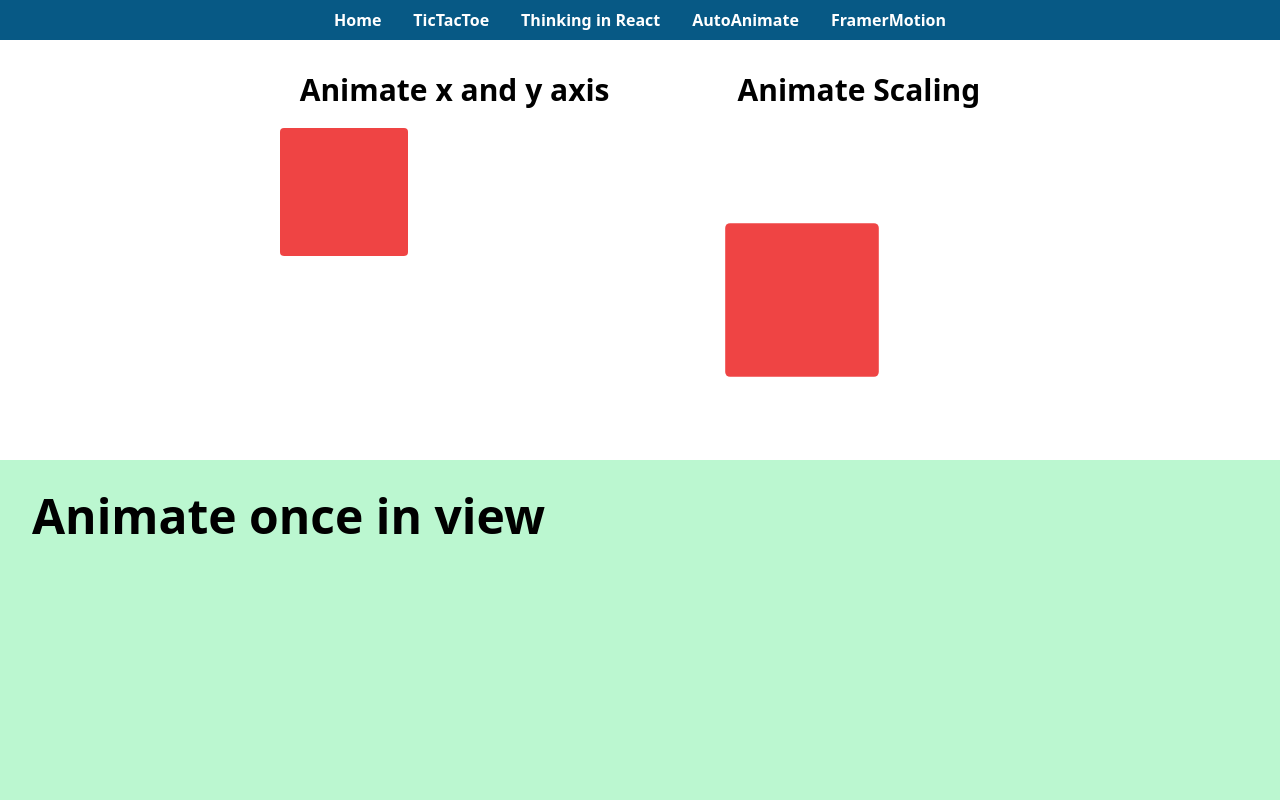
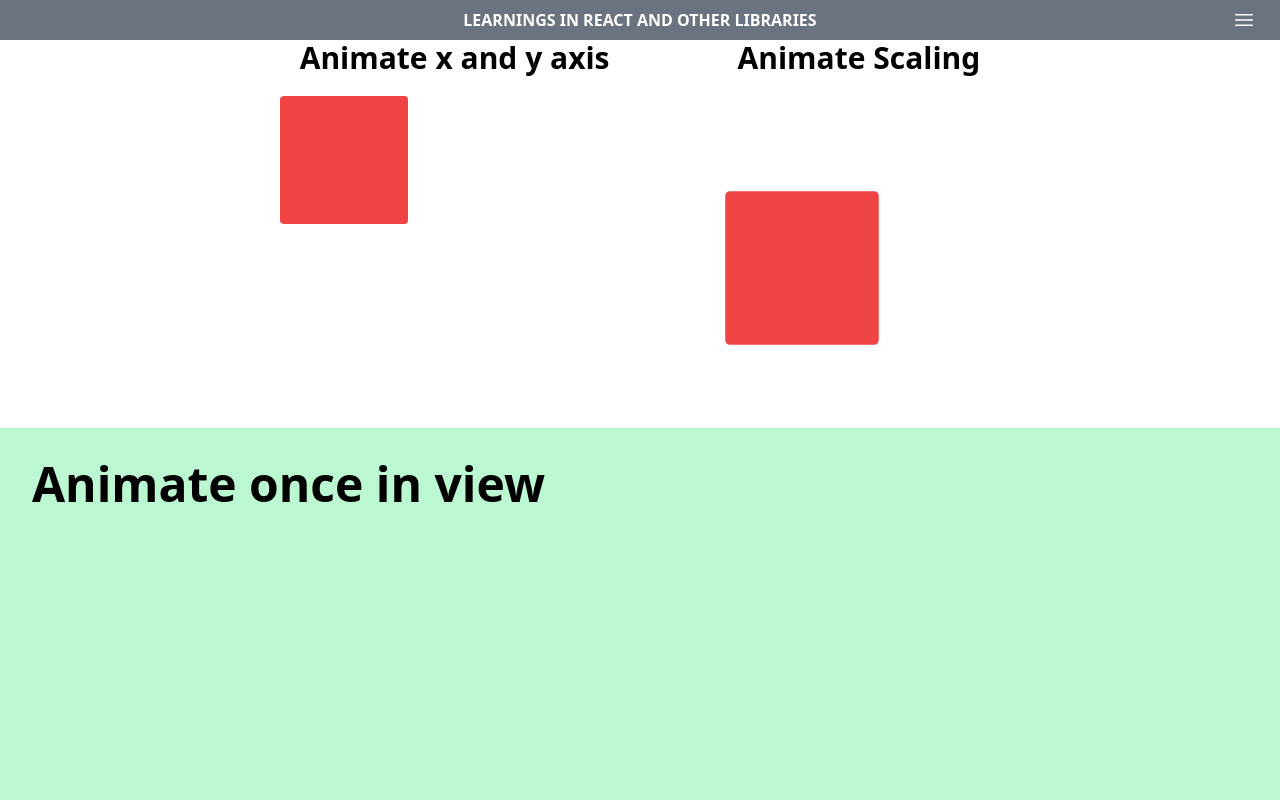
Before and after one commit to JullianMQ/Learning-React-2, a React (Vite) app: page /framermotion in a window 1280 px wide. Shown: the top 800 px of the page. Built offline with nearby package versions, Linux system fonts and the light colour scheme.

Commit message:
Added the side navbar

```diff
--- a/src/components/Navbar.tsx
+++ b/src/components/Navbar.tsx
@@ -1,20 +1,42 @@
 // import React from 'react'
 import '../output.css'
 import { Link } from 'react-router-dom'
+import { motion } from 'motion/react'
+import { useState } from 'react'
 
 const Navbar = () => {
+    const [isOpen, setIsOpen] = useState(false)
+
     return (
+        <>
+            <div className="w-screen">
+                <nav className="grid grid-cols-3 grid-rows-none bg-gray-500 text-white p-2">
+                    <p className="col-start-2 col-end-2 justify-self-center font-bold">
+                        LEARNINGS IN REACT AND OTHER LIBRARIES
+                    </p>
+                    <button className="col-start-3 col-end-3 justify-self-end mr-4 hover:scale-105"
+                        onClick={() => setIsOpen(!isOpen)}>
+                        <svg className="size-6"
+                            xmlns="http://www.w3.org/2000/svg" fill="none" viewBox="0 0 24 24" strokeWidth={1.5} stroke="currentColor" >
+                            <path strokeLinecap="round" strokeLinejoin="round" d="M3.75 6.75h16.5M3.75 12h16.5m-16.5 5.25h16.5" />
+                        </svg>
+                    </button>
+                </nav>
 
-        // TODO: MAKE A NEW NAVBAR THAT WILL USE AUTO ANIMATE LIBRARY
-        <nav className="grid justify-center p-2 bg-sky-800 text-white mb-8">
-            <ul className="flex gap-8 font-semibold">
-                <Link to="/">Home</Link>
-                <Link to="/tictactoe">TicTacToe</Link>
-                <Link to="/thinkinreact">Thinking in React</Link>
-                <Link to="/autoanimate">AutoAnimate</Link>
-                <Link to="/framermotion">FramerMotion</Link>
-            </ul>
-        </nav>
+                <motion.section className="h-lvh bg-gray-500 absolute right-0 text-nowrap overflow-x-hidden"
+                    initial={{ width: 0 }} animate={isOpen ? { width: 200, padding: 8 } : { width: 0, padding: 0 }}
+                    transition={{ type: 'spring', stiffness: 500, damping: 40, duration: .3}}>
+
+                    <ul className="text-white font-bold flex flex-col gap-2 overflow-x-hidden">
+                        <li><Link to="/">Home</Link></li>
+                        <li><Link to="/tictactoe">TicTacToe</Link></li>
+                        <li><Link to="/thinkinreact">Thinking in React</Link></li>
+                        <li><Link to="/autoanimate">AutoAnimate</Link></li>
+                        <li><Link to="/framermotion">FramerMotion</Link></li>
+                    </ul>
+                </motion.section>
+            </div>
+        </>
     )
 }
 
--- a/src/output.css
+++ b/src/output.css
@@ -554,12 +554,36 @@ video {
   display: none;
 }
 
+.absolute {
+  position: absolute;
+}
+
 .relative {
   position: relative;
 }
 
+.right-0 {
+  right: 0px;
+}
+
 .top-32 {
   top: 8rem;
+}
+
+.col-start-2 {
+  grid-column-start: 2;
+}
+
+.col-start-3 {
+  grid-column-start: 3;
+}
+
+.col-end-2 {
+  grid-column-end: 2;
+}
+
+.col-end-3 {
+  grid-column-end: 3;
 }
 
 .mx-8 {
@@ -592,6 +616,10 @@ video {
   margin-right: 0.5rem;
 }
 
+.mr-4 {
+  margin-right: 1rem;
+}
+
 .mt-12 {
   margin-top: 3rem;
 }
@@ -616,6 +644,11 @@ video {
   display: none;
 }
 
+.size-6 {
+  width: 1.5rem;
+  height: 1.5rem;
+}
+
 .h-32 {
   height: 8rem;
 }
@@ -624,8 +657,12 @@ video {
   height: 60svh;
 }
 
-.h-auto {
-  height: auto;
+.h-dvh {
+  height: 100dvh;
+}
+
+.h-lvh {
+  height: 100lvh;
 }
 
 .min-h-12 {
@@ -660,6 +697,14 @@ video {
   cursor: pointer;
 }
 
+.grid-cols-3 {
+  grid-template-columns: repeat(3, minmax(0, 1fr));
+}
+
+.grid-rows-none {
+  grid-template-rows: none;
+}
+
 .flex-col {
   flex-direction: column;
 }
@@ -676,6 +721,10 @@ video {
   justify-content: space-between;
 }
 
+.gap-2 {
+  gap: 0.5rem;
+}
+
 .gap-32 {
   gap: 8rem;
 }
@@ -686,6 +735,26 @@ video {
 
 .gap-8 {
   gap: 2rem;
+}
+
+.justify-self-end {
+  justify-self: end;
+}
+
+.justify-self-center {
+  justify-self: center;
+}
+
+.overflow-hidden {
+  overflow: hidden;
+}
+
+.overflow-x-hidden {
+  overflow-x: hidden;
+}
+
+.text-nowrap {
+  text-wrap: nowrap;
 }
 
 .rounded {
@@ -732,6 +801,11 @@ video {
 .bg-blue-700 {
   --tw-bg-opacity: 1;
   background-color: rgb(29 78 216 / var(--tw-bg-opacity, 1));
+}
+
+.bg-gray-500 {
+  --tw-bg-opacity: 1;
+  background-color: rgb(107 114 128 / var(--tw-bg-opacity, 1));
 }
 
 .bg-gray-800 {
@@ -811,14 +885,6 @@ video {
 
 .pb-56 {
   padding-bottom: 14rem;
-}
-
-.text-center {
-  text-align: center;
-}
-
-.align-bottom {
-  vertical-align: bottom;
 }
 
 .align-text-bottom {
@@ -917,6 +983,12 @@ video {
   transition-timing-function: cubic-bezier(0, 0, 0.2, 1);
 }
 
+.hover\:scale-105:hover {
+  --tw-scale-x: 1.05;
+  --tw-scale-y: 1.05;
+  transform: translate(var(--tw-translate-x), var(--tw-translate-y)) rotate(var(--tw-rotate)) skewX(var(--tw-skew-x)) skewY(var(--tw-skew-y)) scaleX(var(--tw-scale-x)) scaleY(var(--tw-scale-y));
+}
+
 .hover\:bg-blue-600:hover {
   --tw-bg-opacity: 1;
   background-color: rgb(37 99 235 / var(--tw-bg-opacity, 1));
--- a/src/pages/FramerMotion.jsx
+++ b/src/pages/FramerMotion.jsx
@@ -71,8 +71,8 @@ const Accordion = () => {
                 onClick={() => setIsOpen(!isOpen)}>
                 <div className="flex justify-between">
                     <p className="">Accordion here</p>
-                    {isOpen ? <p className="text-xs align-text-bottom">&#8897;</p> :
-                        <p className="text-xs align-text-bottom">&#8896;</p> }
+                    {isOpen ? <p className="text-xs align-text-bottom"> <svg xmlns="http://www.w3.org/2000/svg" fill="none" viewBox="0 0 24 24" strokeWidth={1.5} stroke="currentColor" className="size-6"> <path strokeLinecap="round" strokeLinejoin="round" d="m19.5 8.25-7.5 7.5-7.5-7.5" /> </svg> </p> :
+                        <p className="text-xs align-text-bottom"> <svg xmlns="http://www.w3.org/2000/svg" fill="none" viewBox="0 0 24 24" strokeWidth={1.5} stroke="currentColor" className="size-6"> <path strokeLinecap="round" strokeLinejoin="round" d="m8.25 4.5 7.5 7.5-7.5 7.5" /> </svg> </p> }
 
 
                 </div>
```
